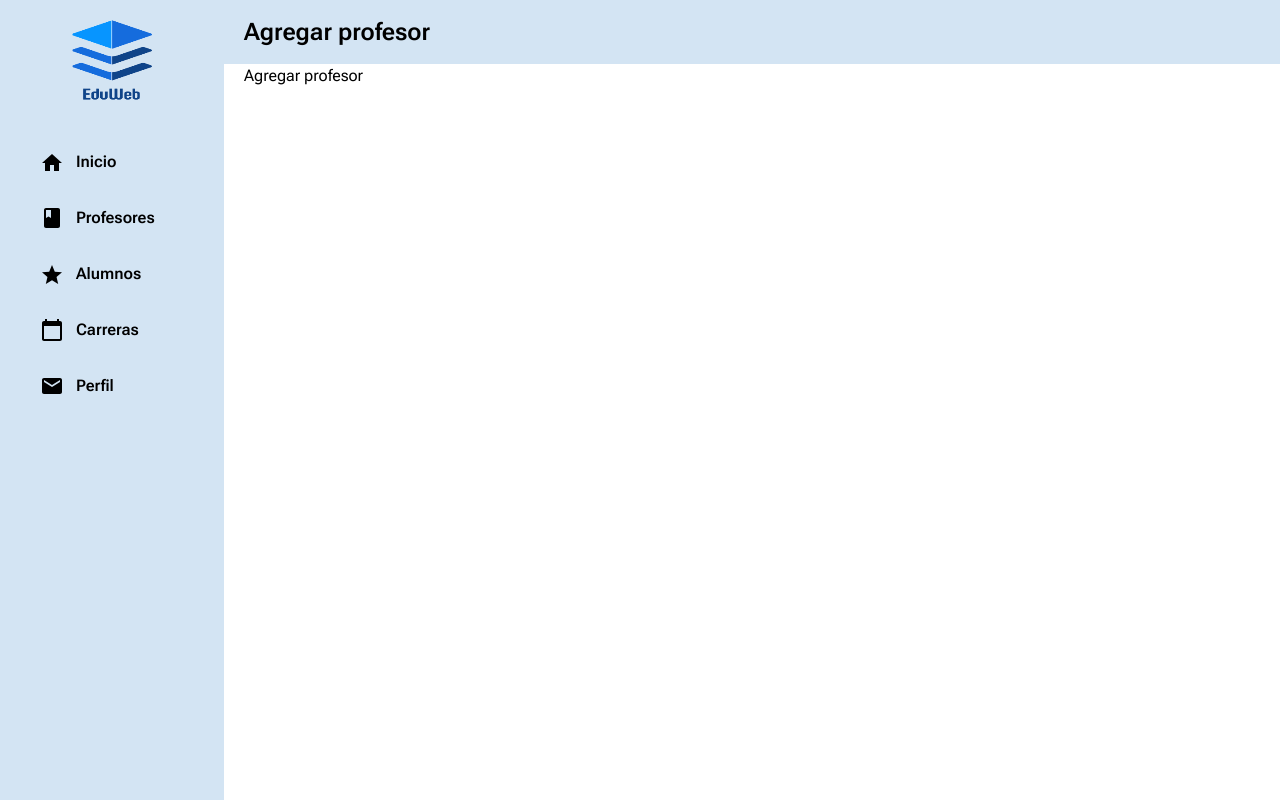
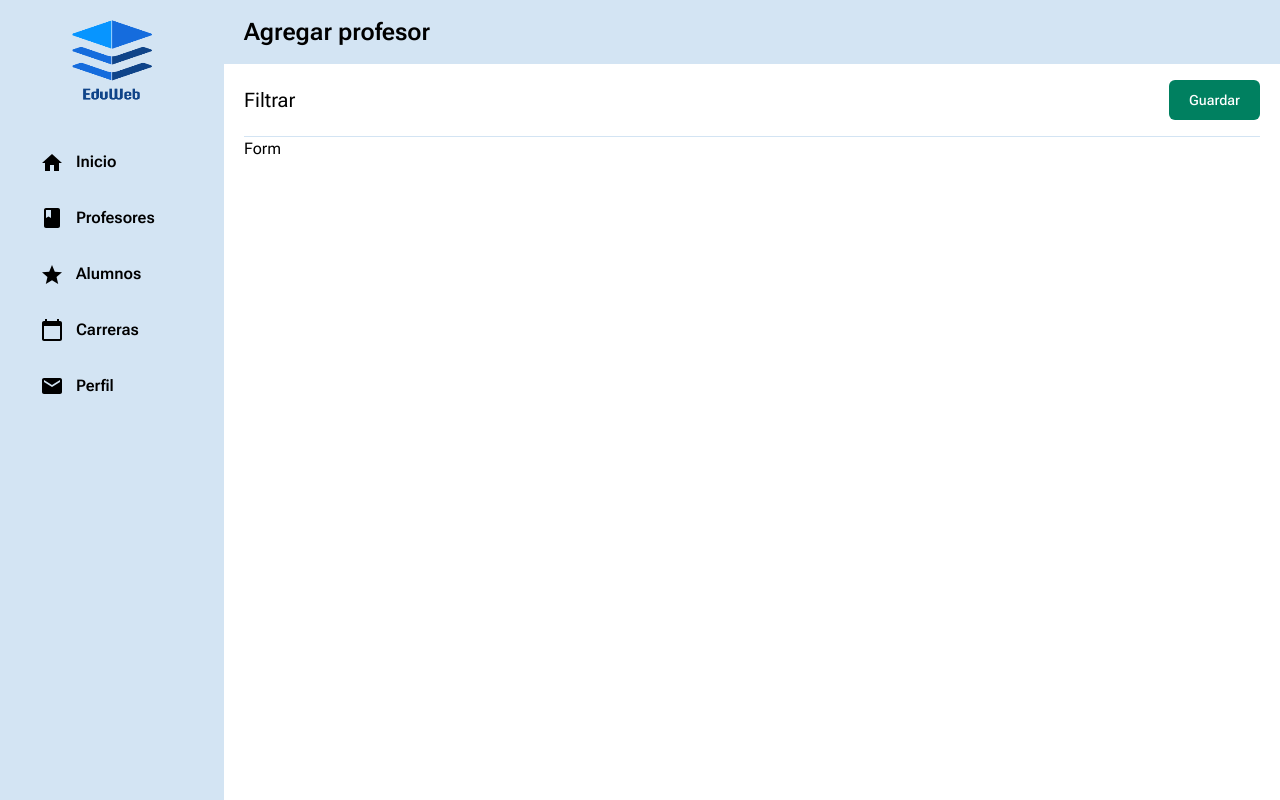
Before and after one commit to No-Country/S7-22-T-NodeReact, a Next.js app in the folder frontend/: page /profesores/agregar in a window 1280 px wide. Built offline with nearby package versions, Linux system fonts and the light colour scheme.

Commit message:
working on add professor

```diff
--- a/frontend/db.json
+++ b/frontend/db.json
@@ -33,7 +33,7 @@
     {
       "id": 2,
       "firstName": "Juan",
-      "surname": "Perez",
+      "surname": "Carlos",
       "age": 42,
       "email": "juanp@eduweb.com",
       "dni": "27984567",
@@ -104,7 +104,7 @@
       "id": 9,
       "firstName": "Carlos",
       "surname": "Valdez",
-      "age": 45,
+      "age": "56",
       "email": "carlosv@eduweb.com",
       "dni": 12345678,
       "dateOfBirth": "1975-12-03",
--- a/frontend/src/pages/profesores/agregar.jsx
+++ b/frontend/src/pages/profesores/agregar.jsx
@@ -1,9 +1,17 @@
 import Layout from "@/components/Layout";
+import Button from "@/components/Button";
+import Link from "next/link";
 
 const Agregar = () => {
     return (
         <Layout name={'Agregar profesor'}>
-            <h1>Agregar profesor</h1>
+            <div className='flex justify-between items-center py-4 border-b border-secondary'>
+                <p className='text-h4'>Filtrar</p>
+                <Link href={'/profesores/agregar'}>
+                    <Button text={'Guardar'} variant={'success'} visible={true} />
+                </Link>
+            </div>
+            <h1>Form</h1>
         </Layout>
     )
 }
--- a/frontend/src/pages/profesores/index.jsx
+++ b/frontend/src/pages/profesores/index.jsx
@@ -2,6 +2,7 @@ import Layout from "@/components/Layout";
 import Button from "@/components/Button";
 import {useEffect, useState} from "react";
 import InputField from "@/components/InputField";
+import Link from "next/link";
 
 const Profesores = () => {
     const [profesores, setProfesores] = useState([]);
@@ -76,7 +77,9 @@ const Profesores = () => {
         <Layout name={'Profesores'}>
             <div className='flex justify-between items-center py-4 border-b border-secondary'>
                 <p className='text-h4'>Filtrar</p>
-                <Button text={'Agregar'} variant={'interactive'} visible={true} />
+                <Link href={'/profesores/agregar'}>
+                    <Button text={'Agregar'} variant={'interactive'} visible={true} />
+                </Link>
             </div>
 
             <div className='flex gap-5 mt-5'>
```
